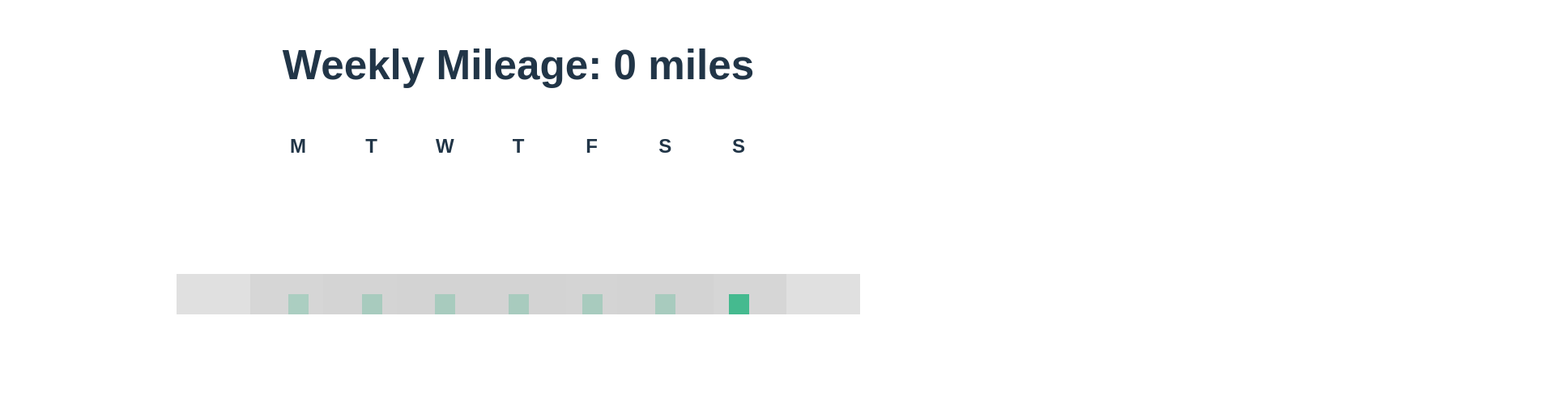
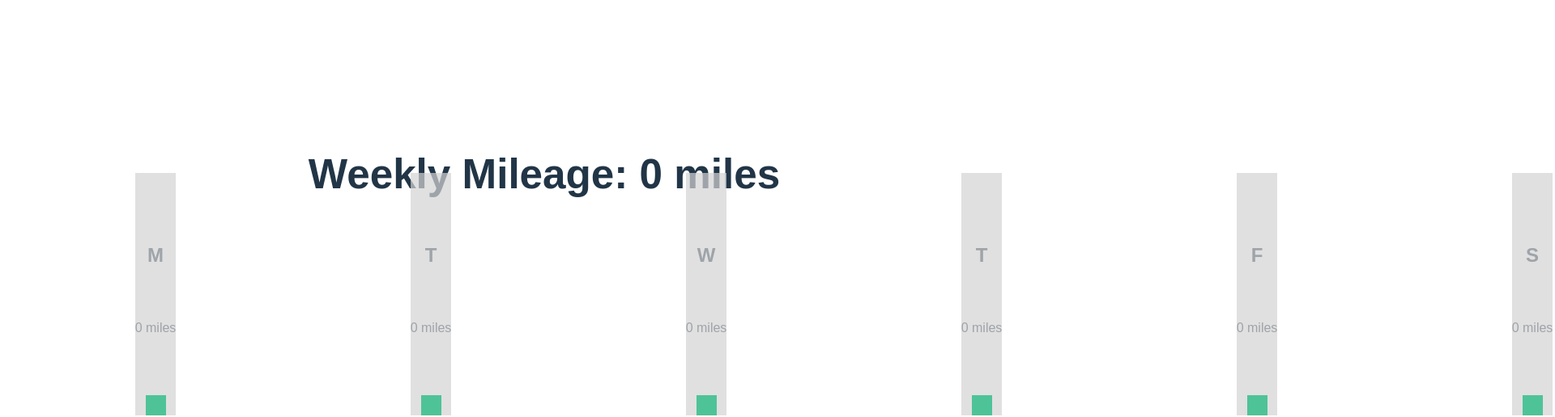
Before and after one commit to djsauble/injury-prevention, a React (Vite) app: page / in a window 1280 px wide. Shown: the part 106-622 px from the top of the page at 81% size, 1920 px wide, since content can reach past the window. Built offline with nearby package versions, Linux system fonts and the light colour scheme.

Commit message:
Make sure input is centered inside the appropriate day of the week

```diff
--- a/src/components/MileagePlanner.css
+++ b/src/components/MileagePlanner.css
@@ -24,16 +24,16 @@
 
 .day-planner input[type="range"] {
   -webkit-appearance: none;
-  appearance: none; /* Added for compatibility */
-  width: 50px; /* Adjust width to control vertical height */
-  height: 300px; /* Increased height */
+  appearance: none;
+  width: 300px; /* Swapped width and height */
+  height: 50px; /* Swapped width and height */
   background: #d3d3d3;
   outline: none;
   opacity: 0.7;
   -webkit-transition: .2s;
   transition: opacity .2s;
   transform: rotate(270deg); /* Rotate to make it vertical */
-  margin: 10px 0; /* Keep reduced vertical margin around slider */
+  margin: 0; /* Remove margin that causes horizontal offset after rotation */
 }
 
 .day-planner input[type="range"]::-webkit-slider-thumb {
```
